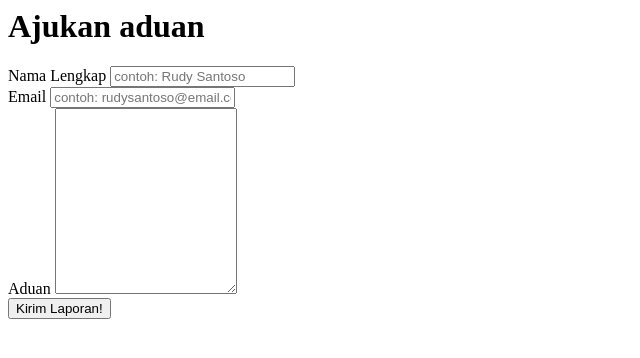
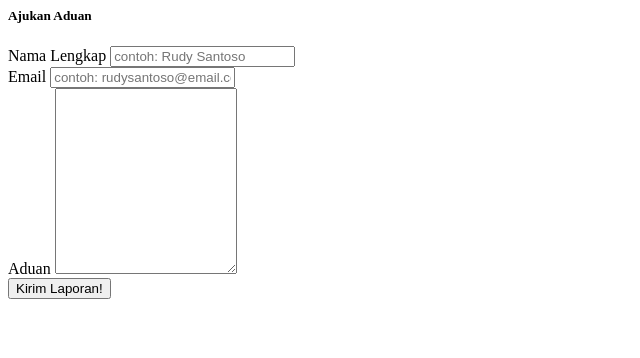
Before and after one commit to DhosaN/pengaduan-masyarakat, a PHP site: page /views/pengaduan/index.php in a window 1280 px wide. Shown: the top 358 px of the page, without its empty margins (0-640 px from the left). Run offline with PHP 8.4, Linux system fonts and the light colour scheme.

Commit message:
change home/index layout

```diff
--- a/app/views/pengaduan/index.php
+++ b/app/views/pengaduan/index.php
@@ -1,10 +1,5 @@
 <div class="container-fluid">
-    <div class="card my-3">
-        <div class="card-body">
-        <h1 class="h3 mb-2 font-weight-bold text-primary">Ajukan aduan</h1>
-
-        </div>
-    </div>
+    <h5 class="font-weight-bold">Ajukan Aduan</h5>
     <div class="card mb-4">
         <div class="card-body">
             <form>
--- a/app/views/templates/header.php
+++ b/app/views/templates/header.php
@@ -43,7 +43,7 @@
 
             <!-- Nav Item - Dashboard -->
             <li class="nav-item active">
-                <a class="nav-link" href="index.html">
+                <a class="nav-link" href="<?=BASE_URL?>">
                     <i class="fas fa-fw fa-tachometer-alt"></i>
                     <span>Home</span></a>
             </li>
```
Also changed, not shown: app/views/home/index.php (+7 -1 lines).
